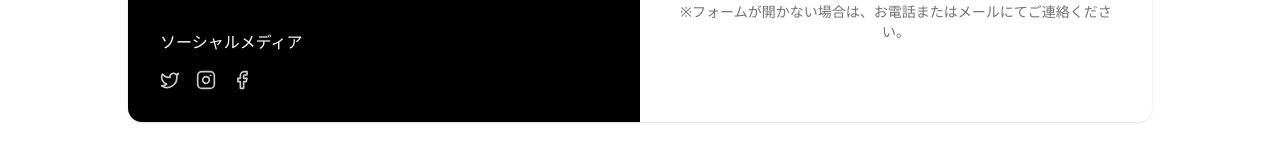
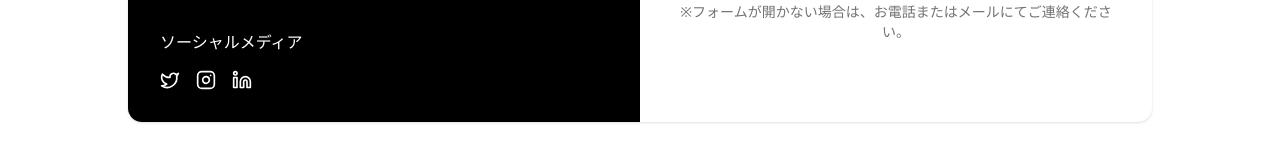
Before and after one commit to mori-tt/corporate-design, a Next.js app: page /contact in a window 1280 px wide. Shown: the part 790-950 px from the top of the page. Built offline with nearby package versions, Linux system fonts and the light colour scheme.

Commit message:
services/[category]/page.tsx resolves image retrieval issues. Static page generation functionality is shared across dynamic routes.

```diff
--- a/src/app/access/page.tsx
+++ b/src/app/access/page.tsx
@@ -39,11 +39,6 @@ const accessInfo = [
       </>
     ),
   },
-  // {
-  //   icon: <Mail className="text-black" />,
-  //   title: "メール",
-  //   content: "info@designstudio.jp",
-  // },
 ];
 
 const transportationInfo = [
--- a/src/app/contact/page.tsx
+++ b/src/app/contact/page.tsx
@@ -1,5 +1,5 @@
 import { Button } from "@/components/ui/button";
-import { MapPin, Phone } from "lucide-react";
+import { MapPin, Phone, Twitter, Instagram, Linkedin } from "lucide-react";
 
 const contactInfo = [
   {
@@ -26,27 +26,6 @@ const contactInfo = [
       </>
     ),
   },
-  // {
-  //   icon: (
-  //     <svg
-  //       xmlns="http://www.w3.org/2000/svg"
-  //       width="24"
-  //       height="24"
-  //       viewBox="0 0 24 24"
-  //       fill="none"
-  //       stroke="currentColor"
-  //       strokeWidth="2"
-  //       strokeLinecap="round"
-  //       strokeLinejoin="round"
-  //       className="text-black"
-  //     >
-  //       <rect width="20" height="16" x="2" y="4" rx="2" />
-  //       <path d="m22 7-8.97 5.7a1.94 1.94 0 0 1-2.06 0L2 7" />
-  //     </svg>
-  //   ),
-  //   title: "メール",
-  //   content: "info@designstudio.jp",
-  // },
 ];
 
 export const metadata = {
@@ -91,51 +70,13 @@ export default function ContactPage() {
                 <h3 className="font-medium mt-8 mb-4">ソーシャルメディア</h3>
                 <div className="flex gap-4">
                   <a href="#" className="text-white/80 hover:text-white">
-                    <svg
-                      xmlns="http://www.w3.org/2000/svg"
-                      width="20"
-                      height="20"
-                      viewBox="0 0 24 24"
-                      fill="none"
-                      stroke="currentColor"
-                      strokeWidth="2"
-                      strokeLinecap="round"
-                      strokeLinejoin="round"
-                    >
-                      <path d="M22 4s-.7 2.1-2 3.4c1.6 10-9.4 17.3-18 11.6 2.2.1 4.4-.6 6-2C3 15.5.5 9.6 3 5c2.2 2.6 5.6 4.1 9 4-.9-4.2 4-6.6 7-3.8 1.1 0 3-1.2 3-1.2z" />
-                    </svg>
+                    <Twitter size={20} className="text-white" />
                   </a>
                   <a href="#" className="text-white/80 hover:text-white">
-                    <svg
-                      xmlns="http://www.w3.org/2000/svg"
-                      width="20"
-                      height="20"
-                      viewBox="0 0 24 24"
-                      fill="none"
-                      stroke="currentColor"
-                      strokeWidth="2"
-                      strokeLinecap="round"
-                      strokeLinejoin="round"
-                    >
-                      <rect width="20" height="20" x="2" y="2" rx="5" ry="5" />
-                      <path d="M16 11.37A4 4 0 1 1 12.63 8 4 4 0 0 1 16 11.37z" />
-                      <line x1="17.5" x2="17.51" y1="6.5" y2="6.5" />
-                    </svg>
+                    <Instagram size={20} className="text-white" />
                   </a>
                   <a href="#" className="text-white/80 hover:text-white">
-                    <svg
-                      xmlns="http://www.w3.org/2000/svg"
-                      width="20"
-                      height="20"
-                      viewBox="0 0 24 24"
-                      fill="none"
-                      stroke="currentColor"
-                      strokeWidth="2"
-                      strokeLinecap="round"
-                      strokeLinejoin="round"
-                    >
-                      <path d="M18 2h-3a5 5 0 0 0-5 5v3H7v4h3v8h4v-8h3l1-4h-4V7a1 1 0 0 1 1-1h3z" />
-                    </svg>
+                    <Linkedin size={20} className="text-white" />
                   </a>
                 </div>
               </div>
--- a/src/app/services/[category]/page.tsx
+++ b/src/app/services/[category]/page.tsx
@@ -1,6 +1,12 @@
 import { Metadata } from "next";
 import { notFound } from "next/navigation";
 import CategoryPage from "./CategoryPage";
+import {
+  generateCategoryParams,
+  generateImageParams,
+  generateSpecialFileParams,
+  isImageRequest,
+} from "@/components/staticPageHelpers";
 
 // 静的生成設定
 export const dynamic = "force-static";
@@ -18,11 +24,26 @@ const serviceTitles: Record<string, string> = {
   motion: "モーションデザイン",
 };
 
+// 画像パターンの定義
+const imagePatterns = [
+  ".jpg", // メイン画像と同様のパターンを使用
+];
+
+// 特別なファイル（SVGなど）
+const specialFiles = ["logo.svg"];
+
 // 静的生成のためのパスを生成
 export async function generateStaticParams() {
-  return serviceCategories.map((category) => ({
-    category,
-  }));
+  // カテゴリページのパラメータ
+  const categoryParams = generateCategoryParams(serviceCategories);
+
+  // 画像パスのパラメータ
+  const imageParams = generateImageParams(serviceCategories, imagePatterns);
+
+  // 特別なファイル用のパラメータ
+  const specialFileParams = generateSpecialFileParams(specialFiles);
+
+  return [...categoryParams, ...imageParams, ...specialFileParams];
 }
 
 // メタデータ生成
@@ -31,6 +52,14 @@ export async function generateMetadata(props: {
 }): Promise<Metadata> {
   const params = await props.params;
   const category = params.category;
+
+  // 画像リクエストの場合はデフォルトのメタデータを返す
+  if (isImageRequest(category)) {
+    return {
+      title: "DESIGN STUDIO",
+      description: "DESIGN STUDIOのサービス",
+    };
+  }
 
   // 有効なカテゴリかチェック
   if (!serviceCategories.includes(category)) {
@@ -54,6 +83,11 @@ export default async function Page({
 }) {
   const { category } = await params;
 
+  // 画像リクエストの場合は何も返さない
+  if (isImageRequest(category)) {
+    return null;
+  }
+
   // 有効なカテゴリかチェック
   if (!serviceCategories.includes(category)) {
     notFound();
--- a/src/app/services/metadata.ts
+++ /dev/null
@@ -1,6 +0,0 @@
-import { Metadata } from "next";
-
-export const metadata: Metadata = {
-  title: "サービス | DESIGN STUDIO",
-  description: "DESIGN STUDIOのサービス一覧をご覧いただけます。",
-};
--- a/src/app/services/page.tsx
+++ b/src/app/services/page.tsx
@@ -2,6 +2,7 @@
 
 import Link from "next/link";
 import { Button } from "@/components/ui/button";
+import { Check } from "lucide-react";
 
 const services = [
   {
@@ -97,20 +98,7 @@ export default function ServicesPage() {
                           key={feature}
                           className="flex items-center text-neutral-700 text-sm"
                         >
-                          <svg
-                            xmlns="http://www.w3.org/2000/svg"
-                            width="16"
-                            height="16"
-                            viewBox="0 0 24 24"
-                            fill="none"
-                            stroke="currentColor"
-                            strokeWidth="2"
-                            strokeLinecap="round"
-                            strokeLinejoin="round"
-                            className="mr-2"
-                          >
-                            <polyline points="20 6 9 17 4 12" />
-                          </svg>
+                          <Check size={16} className="mr-2" />
                           {feature}
                         </li>
                       ))}
--- a/src/app/works/[category]/page.tsx
+++ b/src/app/works/[category]/page.tsx
@@ -1,6 +1,11 @@
 import { Metadata } from "next";
 import { notFound } from "next/navigation";
 import CategoryPage from "./CategoryPage";
+import {
+  generateCategoryParams,
+  generateImageParams,
+  isImageRequest,
+} from "@/components/staticPageHelpers";
 
 // 静的生成設定
 export const dynamic = "force-static";
@@ -34,27 +39,13 @@ const imagePatterns = [
   "-3.jpg", // ギャラリー画像3
 ];
 
-// パラメータの型を定義
-type CategoryParam = {
-  category: string;
-};
-
 // 静的生成のためのパラメータ
 export async function generateStaticParams() {
   // カテゴリページのパラメータ
-  const categoryParams: CategoryParam[] = validCategories.map((category) => ({
-    category,
-  }));
+  const categoryParams = generateCategoryParams(validCategories);
 
-  // 画像パスのパラメータ - すべてのプロジェクトのすべての画像パターン
-  const imageParams: CategoryParam[] = [];
-  validCategories.forEach((category) => {
-    imagePatterns.forEach((pattern) => {
-      imageParams.push({
-        category: `${category}${pattern}`,
-      });
-    });
-  });
+  // 画像パスのパラメータ
+  const imageParams = generateImageParams(validCategories, imagePatterns);
 
   return [...categoryParams, ...imageParams];
 }
@@ -67,7 +58,7 @@ export default async function Page({
   const { category } = await params;
 
   // 画像リクエストの場合は404を返さない
-  if (category.endsWith(".jpg")) {
+  if (isImageRequest(category)) {
     return null;
   }
 
--- /dev/null
+++ b/src/components/staticPageHelpers.ts
@@ -0,0 +1,67 @@
+/**
+ * 静的ページ生成のためのヘルパーユーティリティ
+ */
+
+// パラメータの型を定義
+export type CategoryParam = {
+  category: string;
+};
+
+/**
+ * カテゴリパラメータを生成する
+ * @param categories 対象のカテゴリリスト
+ * @returns カテゴリページのパラメータ配列
+ */
+export function generateCategoryParams(categories: string[]): CategoryParam[] {
+  return categories.map((category) => ({
+    category,
+  }));
+}
+
+/**
+ * 画像パスのパラメータを生成する
+ * @param categories 対象のカテゴリリスト
+ * @param patterns 画像パターンのリスト（例: [".jpg", "-hero.jpg"]）
+ * @returns 画像パスのパラメータ配列
+ */
+export function generateImageParams(
+  categories: string[],
+  patterns: string[]
+): CategoryParam[] {
+  const imageParams: CategoryParam[] = [];
+  categories.forEach((category) => {
+    patterns.forEach((pattern) => {
+      imageParams.push({
+        category: `${category}${pattern}`,
+      });
+    });
+  });
+  return imageParams;
+}
+
+/**
+ * 特別なファイルのパラメータを生成する
+ * @param files 対象のファイル名リスト（例: ["logo.svg"]）
+ * @returns 特別なファイルのパラメータ配列
+ */
+export function generateSpecialFileParams(files: string[]): CategoryParam[] {
+  return files.map((file) => ({
+    category: file,
+  }));
+}
+
+/**
+ * 画像リクエストかどうかを判定する
+ * @param path リクエストパス
+ * @returns 画像リクエストならtrue
+ */
+export function isImageRequest(path: string): boolean {
+  return (
+    path.endsWith(".jpg") ||
+    path.endsWith(".jpeg") ||
+    path.endsWith(".png") ||
+    path.endsWith(".svg") ||
+    path.endsWith(".gif") ||
+    path.endsWith(".webp")
+  );
+}
```
Also changed, not shown: src/app/services/[category]/CategoryPage.tsx (+26 -16 lines).
